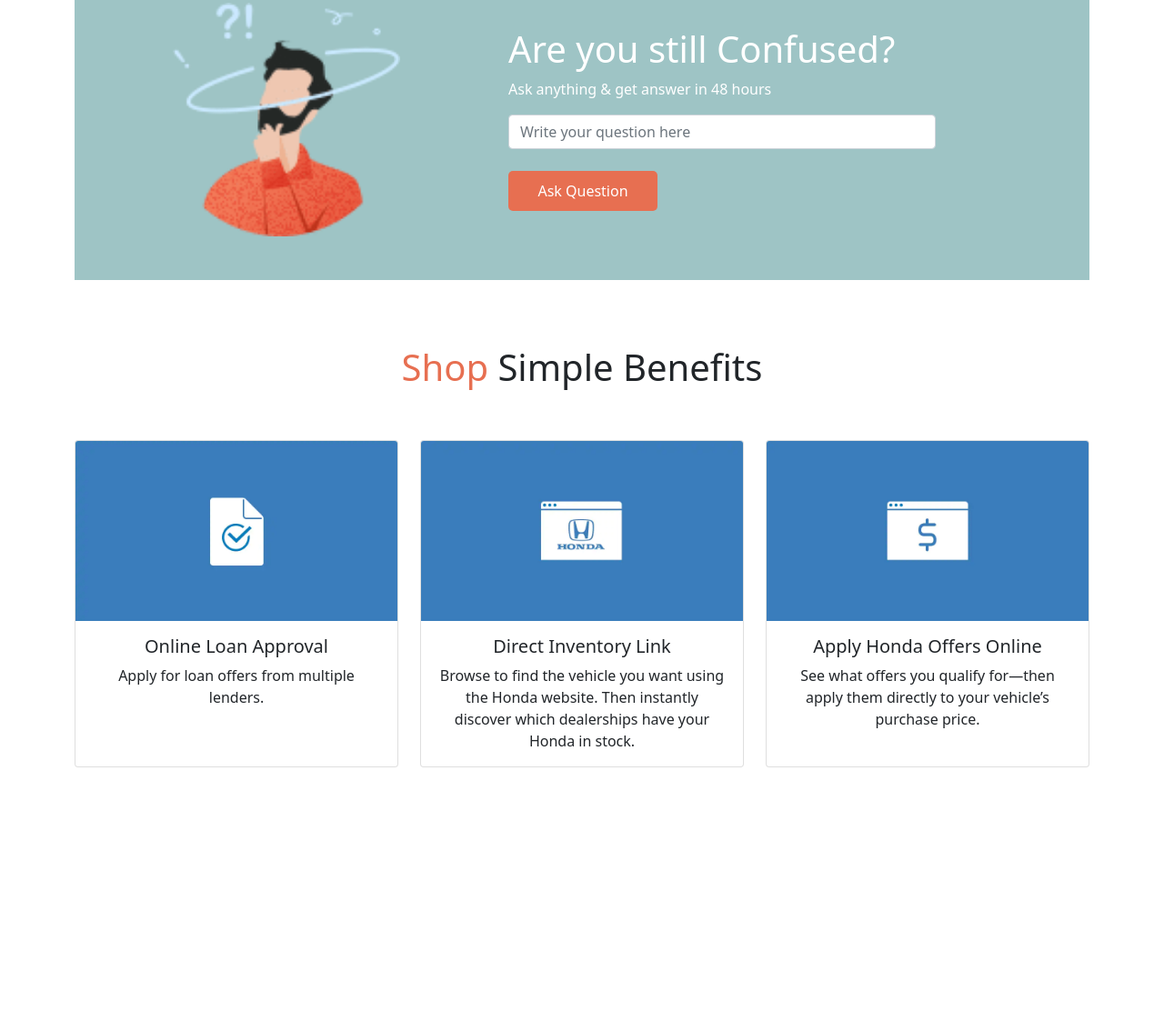
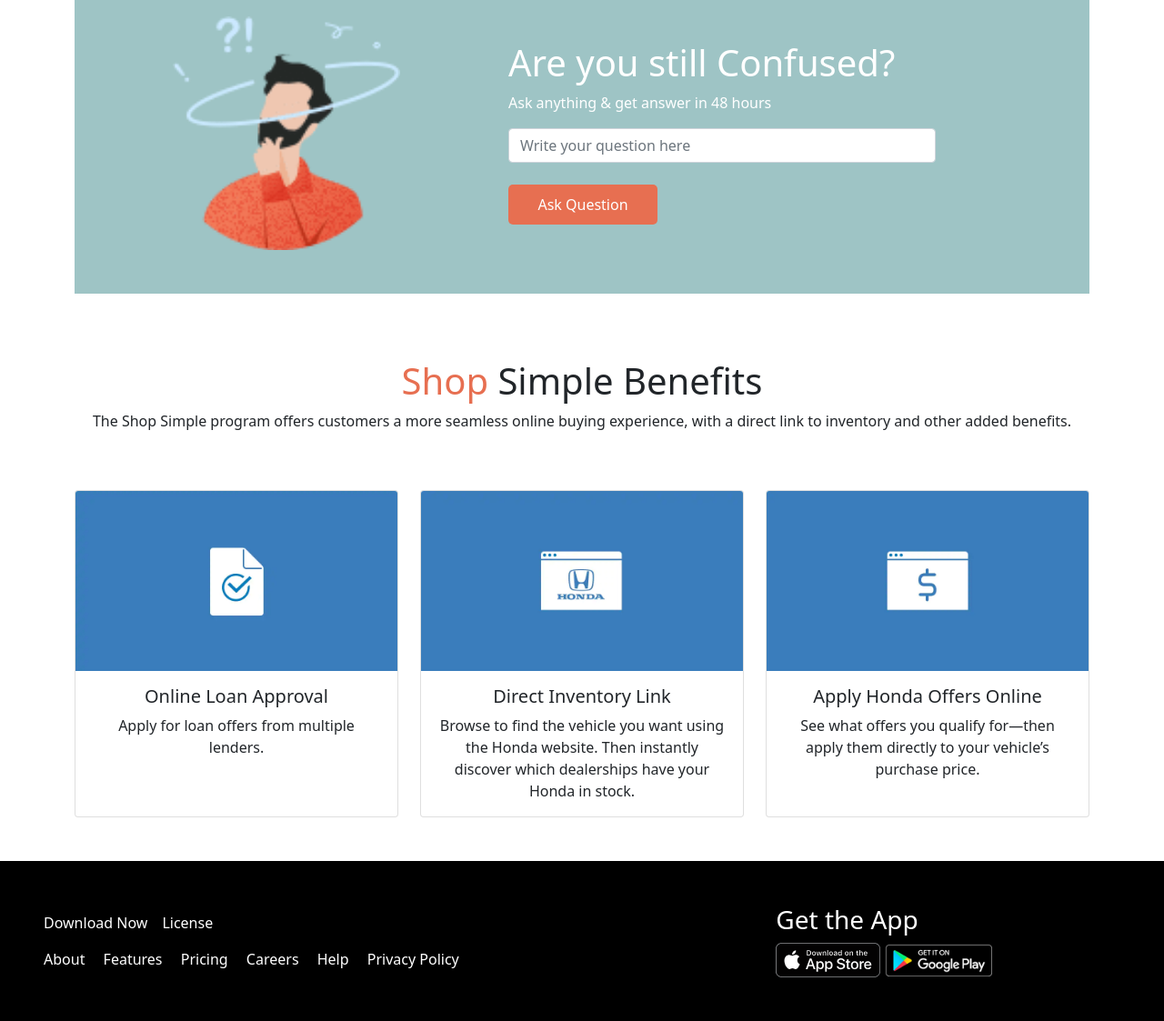
Before and after one commit to MusharratTabassum/Bootstrap-Practice-Honda-CRB, a plain HTML site: page index.html in a window 1280 px wide. Shown: the part 2641-3764 px from the top of the page at 91% size. Before the commit the page ends 3485 px from the top, so only its background shows below. Drawn offline with nearby package versions, Linux system fonts and the light colour scheme.

Commit message:
footer section added

```diff
--- a/css/style.css
+++ b/css/style.css
@@ -46,3 +46,8 @@ body{
     font-family: 'Poppins', sans-serif;
 
 }
+.footer-decoration{
+    text-decoration: none;
+    color: white;
+    background-color: black;
+}
--- a/index.html
+++ b/index.html
@@ -127,7 +127,7 @@
                             <p class="card-text">Lorem ipsum dolor sit amet, consectetur adipiscing elit. Lacus,
                                 fermentum amet faucibus sed id nisi lectus at.</p>
                         </div>
-                        <div class="card-footer">
+                        <div class="card-footer border-0">
                             <button class="purchase-button">
                                 Read More
                             </button>
@@ -142,7 +142,7 @@
                             <p class="card-text">Lorem ipsum dolor sit amet, consectetur adipiscing elit. Lacus,
                                 fermentum amet faucibus sed id nisi lectus at.</p>
                         </div>
-                        <div class="card-footer">
+                        <div class="card-footer border-0">
                             <button class="purchase-button">
                                 Read More
                             </button>
@@ -157,7 +157,7 @@
                             <p class="card-text">Lorem ipsum dolor sit amet, consectetur adipiscing elit. Lacus,
                                 fermentum amet faucibus sed id nisi lectus at.</p>
                         </div>
-                        <div class="card-footer">
+                        <div class="card-footer border-0">
                             <button class="purchase-button">
                                 Read More
                             </button>
@@ -166,9 +166,8 @@
                 </div>
             </div>
         </section>
-        <!-- Featured-Section -->
-        <section>
-
+        <!-- Clients-Section -->
+        <section class="pt-3">
             <div class="text-center mt-5 mb-5">
                 <h1>Happy <span style="color:  #E76F51;">Clients says</span></h1>
             </div>
@@ -177,7 +176,6 @@
                     <div class="card-img-top d-flex align-items-center justify-content-center mt-3 mb-3">
                         <img style="width: 149px;" src="images/user-1.png" alt="...">
                     </div>
-
                     <div class="card-body text-center">
                         <p class="card-text">Slate helps you see how
                             many more days you need
@@ -192,23 +190,20 @@
                             <i class="fas fa-star"></i>
                             <i class="far fa-star"></i>
                         </li>
-                        <li class="list-group-item border-0">Regina Miles</li>
+                        <li style="color:  #23A6F0;" class="list-group-item border-0">Regina Miles</li>
                         <li class="list-group-item border-0">Banker</li>
                     </ul>
-
                 </div>
                 <div class="card ms-5 me-5 col-12 col-lg-4 " style="width: 18rem;">
                     <div class="card-img-top d-flex align-items-center justify-content-center mt-3 mb-3">
                         <img style="width: 149px;" src="images/user-2.png" alt="...">
                     </div>
-
                     <div class="card-body text-center">
                         <p class="card-text">Slate helps you see how
                             many more days you need
                             to work to reach your financial
                             goal for the month and year.</p>
                     </div>
-
                     <ul class="list-group list-group-flush text-center border-0 ">
                         <li class="list-group-item border-0 ">
                             <i class="fas fa-star "></i>
@@ -217,13 +212,9 @@
                             <i class="fas fa-star"></i>
                             <i class="far fa-star"></i>
                         </li>
-                        <li class="list-group-item border-0 ">Regina Miles</li>
+                        <li style="color:  #23A6F0;" class="list-group-item border-0 ">Regina Miles</li>
                         <li class="list-group-item border-0">Banker</li>
                     </ul>
-
-
-
-
                 </div>
                 <div class="card col-12 col-lg-4 " style="width: 18rem;">
                     <div class="card-img-top d-flex align-items-center justify-content-center mt-3 mb-3">
@@ -244,20 +235,11 @@
                             <i class="fas fa-star"></i>
                             <i class="far fa-star"></i>
                         </li>
-                        <li class="list-group-item border-0">Regina Miles</li>
+                        <li style="color:  #23A6F0;" class="list-group-item border-0">Regina Miles</li>
                         <li class="list-group-item border-0">Banker</li>
                     </ul>
-
                 </div>
-
-
-
-
-
-
             </div>
-
-
         </section>
         <!-- FAQ-Section -->
         <section class="pt-5">
@@ -266,7 +248,7 @@
             </div>
             <div class="row">
                 <div class="col">
-                    <img width="424px" src="images//faq.png" alt="">
+                    <img class="img-fluid" width="424px" src="images//faq.png" alt="">
                 </div>
                 <div class="col">
                     <div class="accordion accordion-flush" id="accordionFlushExample">
@@ -344,7 +326,7 @@
         </section>
         <!-- Subscription-Section -->
         <section class="container pt-5 pb-5 mt-5" style=" background-color: rgba(95, 158, 160, 0.603); ">
-            <div class="row d-flex align-items-center">
+            <div class="row d-flex align-items-center justify-content-center">
                 <div class="col-lg-5 col-12 col-md-5 d-flex align-items-center justify-content-center">
                     <img class="img-fluid" width="250" src="images/ask-que.png" alt="">
                 </div>
@@ -360,10 +342,13 @@
 
             </div>
         </section>
-        <!-- Offers -->
-        <section class="pt-4">
+        <!-- Benefit-Section -->
+        <section class="pt-4 pb-5">
             <div class="text-center mt-5 pb-5">
                 <h1><span style="color:  #E76F51;">Shop </span>Simple Benefits</h1>
+                <p>The Shop Simple program offers customers a more seamless online buying
+                    experience, with a
+                    direct link to inventory and other added benefits.</p>
             </div>
             <div class="row row-cols-1 row-cols-md-3 g-4">
                 <div class="col">
@@ -406,14 +391,37 @@
 
             </div>
         </section>
-    </main>
 
 
-
-
-
-
-
+    </main>
+    <!-- Footer-Section -->
+    <footer class="container-fluid footer-decoration p-5">
+        <div class="row d-flex align-items-center justify-content-between">
+            <div class="col col-md-8 col-lg-8">
+                <div class="d-flex gx-4 pb-3">
+                    <a class="text-decoration-none text-white" href="">Download Now</a>
+                    <a class="ms-3 text-decoration-none text-white" href="">License</a>
+                </div>
+                <div class="align-items-center">
+                    <a class="text-decoration-none text-white" href="">About</a>
+                    <a class="ms-3 text-decoration-none text-white" href="">Features</a>
+                    <a class="ms-3 text-decoration-none text-white" href="">Pricing</a>
+                    <a class="ms-3 text-decoration-none text-white" href="">Careers</a>
+                    <a class="ms-3 text-decoration-none text-white" href="">Help</a>
+                    <a class="ms-3 text-decoration-none text-white" href="">Privacy Policy</a>
+                </div>
+            </div>
+            <div class="col col-md-4 col-lg-4">
+                <div>
+                    <h3>Get the App</h3>
+                </div>
+                <div>
+                    <a href="https://play.google.com/store/apps/"> <img width="115" src="images/Apple.svg" alt=""></a>
+                    <a href="https://www.apple.com/app-store/"><img width="118" src="images/gplay_badge.png" alt=""></a>
+                </div>
+            </div>
+        </div>
+    </footer>
     <!-- bootstrap-script -->
     <script src="https://cdn.jsdelivr.net/npm/bootstrap@5.0.2/dist/js/bootstrap.bundle.min.js"
         integrity="sha384-MrcW6ZMFYlzcLA8Nl+NtUVF0sA7MsXsP1UyJoMp4YLEuNSfAP+JcXn/tWtIaxVXM"
```
